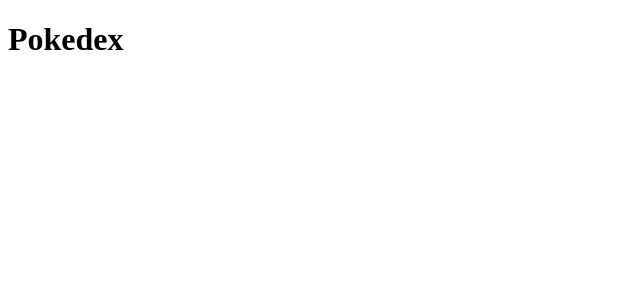
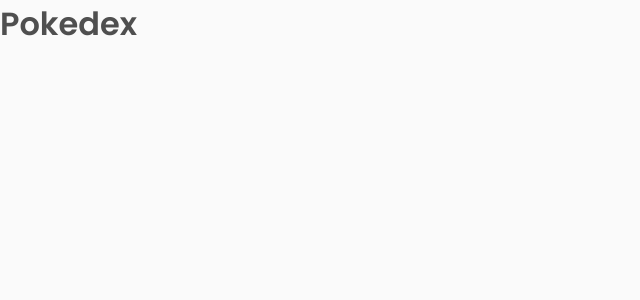
Before and after one commit to future4code/banu-pokedex9, a JavaScript app: page / in a window 1280 px wide. Shown: the top 300 px of the page, without its empty margins (0-640 px from the left). Built offline with nearby package versions, Linux system fonts and the light colour scheme; the HTML template or start-up script is replaced by a standard one.

Commit message:
adciona global styles

```diff
--- a/src/App.js
+++ b/src/App.js
@@ -1,10 +1,12 @@
 import { ThemeProvider } from 'styled-components';
+import { GlobalStyles } from './styles/GlobalStyles';
 
 import { theme } from './themes';
 
 function App() {
   return (
     <ThemeProvider theme={theme}>
+      <GlobalStyles />
       <h1>Pokedex</h1>
     </ThemeProvider>
   );
--- /dev/null
+++ b/src/styles/GlobalStyles.js
@@ -0,0 +1,39 @@
+import { createGlobalStyle } from 'styled-components';
+
+export const GlobalStyles = createGlobalStyle`
+
+  * {
+    padding: 0;
+    margin: 0;
+    box-sizing: border-box;
+  }
+
+  html {
+    font-size: 62.5%;
+  }
+
+  body {
+    background: ${(props) => props.theme.background};
+    color: ${(props) => props.theme.textColor};
+    font-family: 'Poppins', sans-serif;
+    width: 100%;
+    min-height: 100vh;
+    font-size: 1.6rem;
+  }
+
+  img {
+    width: 100%;
+    display: block;
+  }
+
+  input, button {
+    font-size: 1.6rem;
+  }
+
+  /* main {
+    width: 100%;
+    max-width: 120rem;
+    margin: 0 auto;
+    padding: 0 2rem;
+  } */
+`;
```
